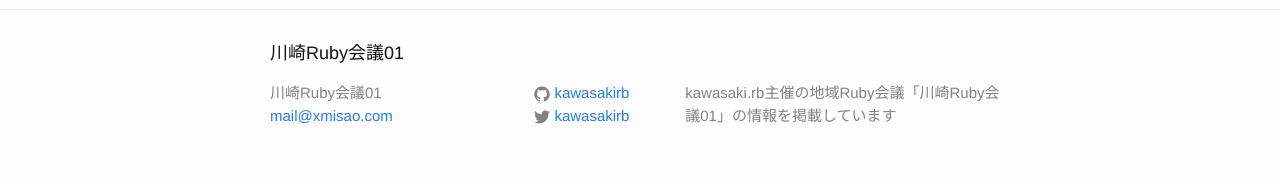
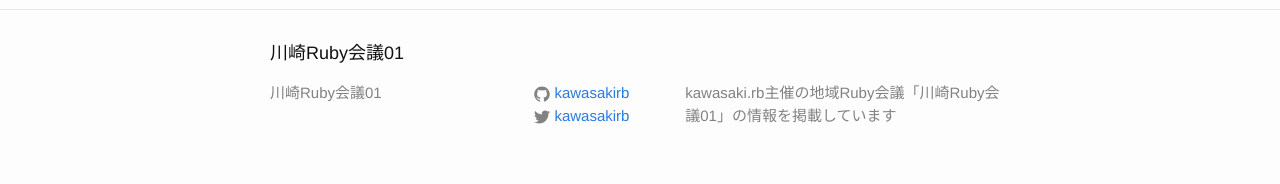
Before and after one commit to kawasakirb/kwsk01, a Jekyll site: the page built from index.md, in a window 1280 px wide. Shown: the part 1560-1744 px from the top of the page. Built offline with Jekyll 4.4.1, drawn with Linux system fonts in a browser that asks for light colours.

Commit message:
delete mail address from _config.yml

```diff
--- a/_config.yml
+++ b/_config.yml
@@ -1,5 +1,4 @@
 title: 川崎Ruby会議01
-email: mail@xmisao.com
 description: kawasaki.rb主催の地域Ruby会議「川崎Ruby会議01」の情報を掲載しています
 baseurl: "/kwsk01"
 url: "http://regional.rubykaigi.org"
```
